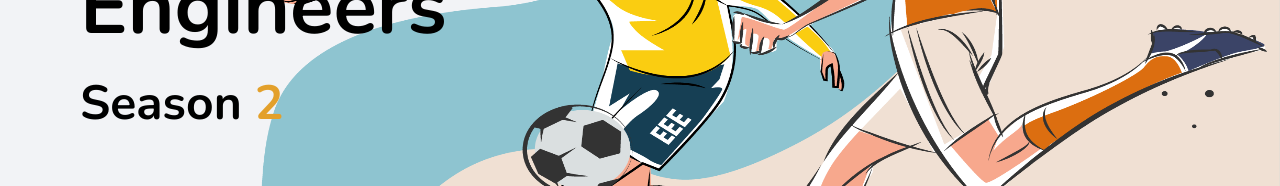
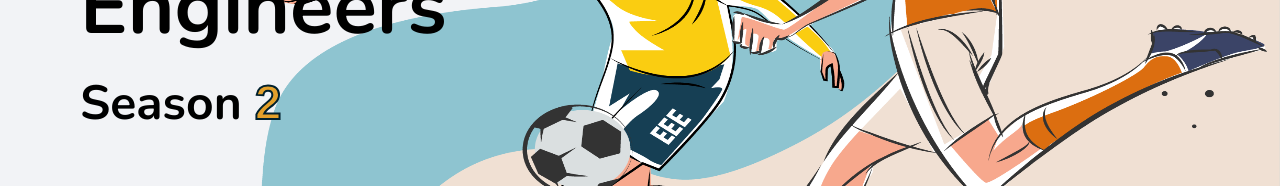
Before and after one commit to zorojuro75/league-of-engineers, a Next.js app: page / in a window 1280 px wide. Shown: the part 381-567 px from the top of the page. Built offline with nearby package versions, Linux system fonts and the light colour scheme.

Commit message:
2 has border now

```diff
--- a/app/about/page.tsx
+++ b/app/about/page.tsx
@@ -2,7 +2,9 @@ import React from 'react'
 
 const About = () => {
   return (
-    <div>About page</div>
+    <div >
+      About page
+    </div>
   )
 }
 
--- a/components/footer.tsx
+++ b/components/footer.tsx
@@ -1,5 +1,6 @@
 import React from 'react';
 import { FaFacebook, FaInstagram, FaTwitter } from 'react-icons/fa';
+import { twMerge } from 'tailwind-merge';
 
 const Footer = () => {
   return (
--- /dev/null
+++ b/components/main.module.css
@@ -0,0 +1,7 @@
+.wrapper {
+    -webkit-text-stroke: 2px #00202d;
+    color: #e3a02b;
+    font-family: "Nunito-Bold", Helvetica;
+    font-size: 3rem;
+    font-weight: 900;
+  }
--- a/components/main.tsx
+++ b/components/main.tsx
@@ -3,6 +3,7 @@ import React from 'react'
 import Image from 'next/image'
 import Register from './Register'
 import { motion } from 'framer-motion'
+import styles from "./main.module.css"
 
 export default function Main() {
   return (
@@ -18,7 +19,7 @@ export default function Main() {
         </div>
         <div className='text-black absolute top-[7rem] left-[5rem]'>
             <h1 className='font-bold text-[5rem] max-w-[50vw]'>League of Engineers</h1>
-            <p className='font-extrabold text-[3rem] mb-10'>Season <span className='text-[#E3A02B] break-all'>2</span></p>
+            <p className='font-extrabold text-[3rem] mb-10'>Season <span className={`${styles.wrapper}`}>2</span></p>
             <p className='max-w-[30vw] font-semibold text-[#667085] text-[1.5rem] leading-9' >Where Engineering Excellence Meets Football Fervor - Uniting Our Departments Best on the Pitch! Saminar ma ye ye wakka wakka ye ye saminar pola saminar pola this time for rofficaa!</p>
             <div>
               <Register className="max-w-[12rem] h-[3.5rem] rounded-[0.75rem] flex justify-center bg-[#e3a02b]"/>
```
